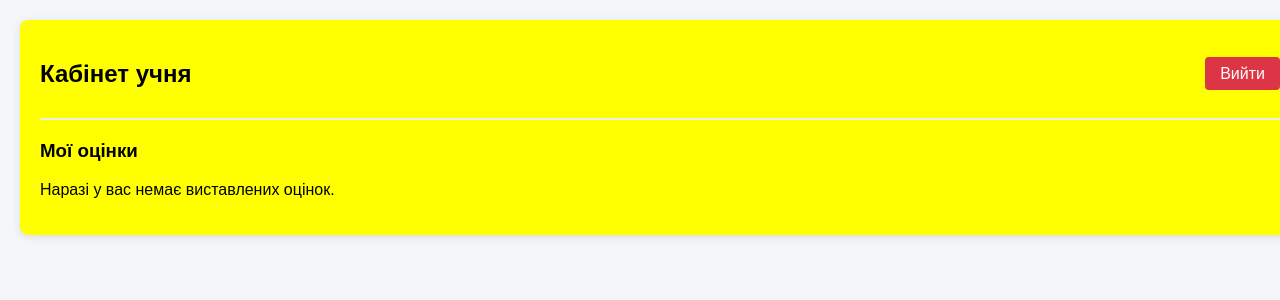
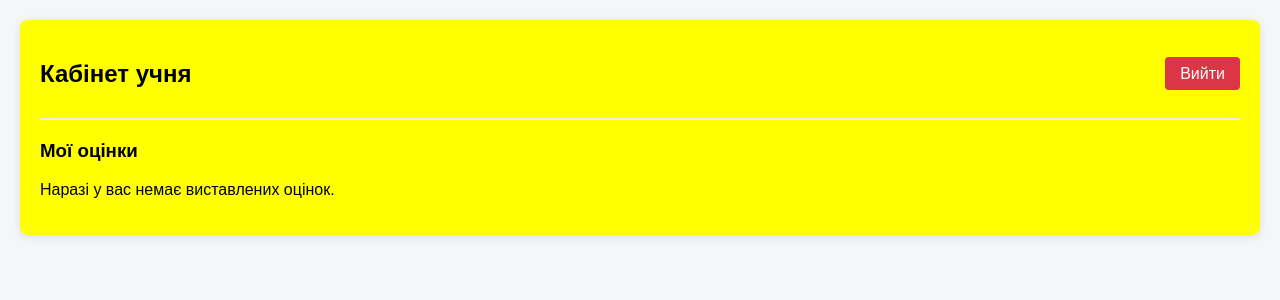
Before and after one commit to tymur75275-maker/School-server, a Flask app: template templates/student.html in a window 1280 px wide. Shown: the top 300 px of the page. Run offline with Flask 3, Linux system fonts and the light colour scheme; the template is opened without the code that fills it, so the values that code supplies are empty.

Commit message:
Set max-width of container to 1200px

```diff
--- a/templates/student.html
+++ b/templates/student.html
@@ -13,7 +13,7 @@
         }
         .container {
             width: 100%;
-            max-width: none;
+            max-width: 1200px;
             margin: 0 auto;
             background: yellow;
             padding: 20px;
```
